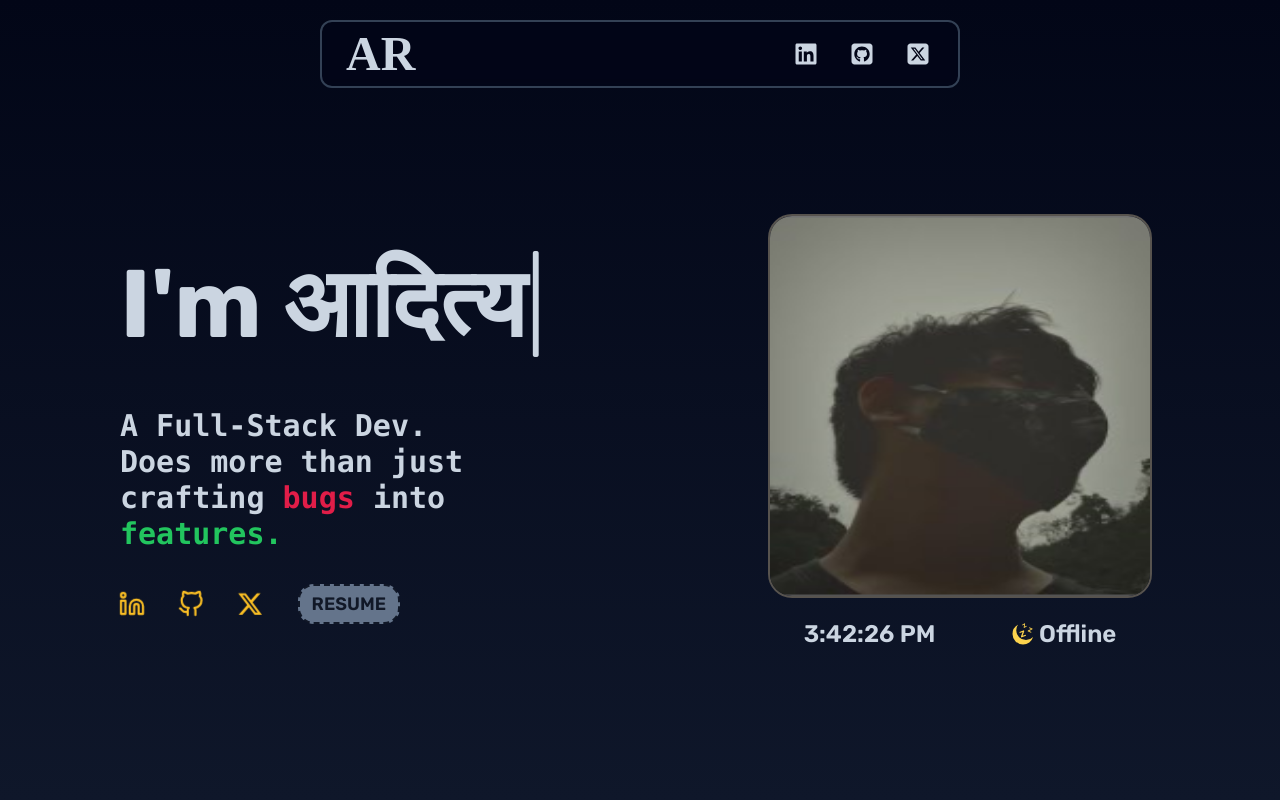
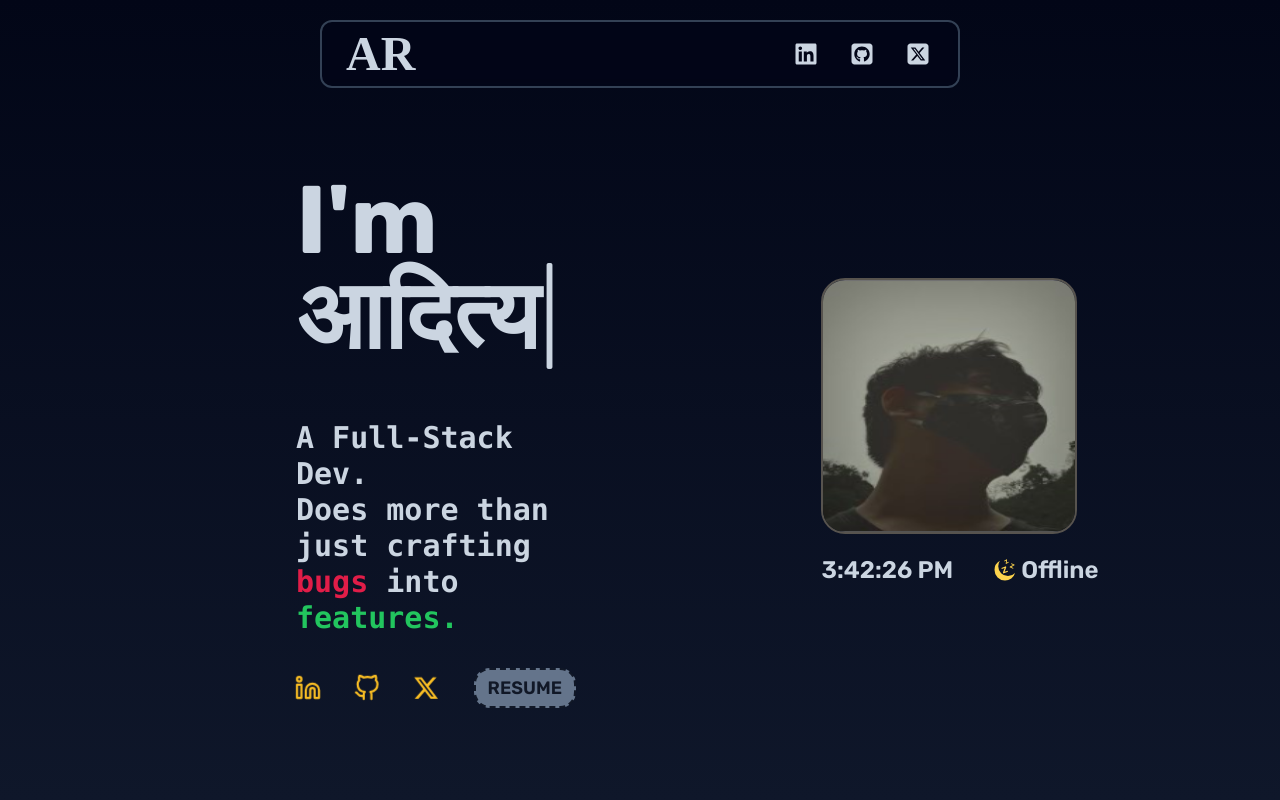
Before and after one commit to adityarawat45/My_Portfolio, a React (Vite) app: page / in a window 1280 px wide. Shown: the top 800 px of the page. Built offline with nearby package versions, Linux system fonts and the light colour scheme; no server answers; a web font is replaced by a local one.

Commit message:
Adjusted the alignment of the hero section

```diff
--- a/src/components/Hero.jsx
+++ b/src/components/Hero.jsx
@@ -109,20 +109,22 @@ const Hero = () => {
     <div className="md:grid md:grid-cols-2 md:h-screen justify-center">
       <div className="flex flex-col justify-center text-left px-3 md:px-10">
         <div className="relative py-5">
-          <h1 className="hidden md:block text-6xl md:text-8xl  mx-2 mt-5 text-slate-300 pb-2 md:ml-20 font-bold">
+          {/* Large device */}
+          <h1 className="hidden md:block text-6xl md:text-8xl mx-2 mt-5 text-slate-300 pb-2 md:ml-64 font-bold">
             {`I'm ${name}`}
-            <span className="ccursor animate-blink font-thin">|</span>
+            <span className="cursor animate-blink font-thin">|</span>
           </h1>
+          {/* small device */}
           <h1 className="block md:hidden lg:hidden text-6xl md:text-8xl mx-2 mt-5  text-slate-300  md:ml-20 font-bold">{`I'm`}</h1>
           <h1 className="block md:hidden lg:hidden text-6xl md:text-8xl mx-2 text-slate-300 md:ml-20 font-bold">
             {name}
             <span className="cursor  animate-blink font-thin">|</span>
           </h1>
         </div>
-        <div className="md:ml-20 mx-2 mt-5 md:mt-7 text-lg md:text-3xl font-mono text-slate-300 font-bold">
+        <div className="md:ml-64 mx-2 mt-5 md:mt-7 text-lg md:text-3xl font-mono text-slate-300 font-bold">
           A Full-Stack Dev.
         </div>
-        <div className=" md:ml-20 mx-2 md:text-3xl text-lg font-mono text-slate-300 font-bold ">
+        <div className=" md:ml-64 mx-2 md:text-3xl text-lg font-mono text-slate-300 font-bold ">
           Does more than just crafting{" "}
           <span className="text-rose-600">bugs </span> into{" "}
           <span className="text-green-500">features.</span>
@@ -139,7 +141,7 @@ const Hero = () => {
           <div className="flex flex-row justify-center"> </div>
         </div>
 
-        <div className="flex md:ml-20 mt-8 md:mt-8 md:w-3/6 items-center text-amber-400 justify-evenly md:justify-between md:gap-2 text-2xl">
+        <div className="flex md:ml-64 mt-8 md:mt-8 md:w-3/6 items-center text-amber-400 justify-evenly md:justify-between md:gap-2 text-2xl">
           <a href="https://www.linkedin.com/in/aditya-rawat-231511249">
             <motion.div
               className="inline-block relative mx-3 md:mx-0"
@@ -193,9 +195,10 @@ const Hero = () => {
         </div>
       </div>
       <div className="flex justify-center items-center">
+        {/* large device */}
         <div className="hidden md:block">
           <img
-            className="border-l-2 border-b-2 border-t-2 cursor-pointer border-r-2 border-solid border-stone-600 rounded-3xl size-96"
+            className="border-l-2 border-b-2 border-t-2 cursor-pointer border-r-2 border-solid border-stone-600 rounded-3xl size-64"
             src={prof}
             alt="Aditya"
           />
```
